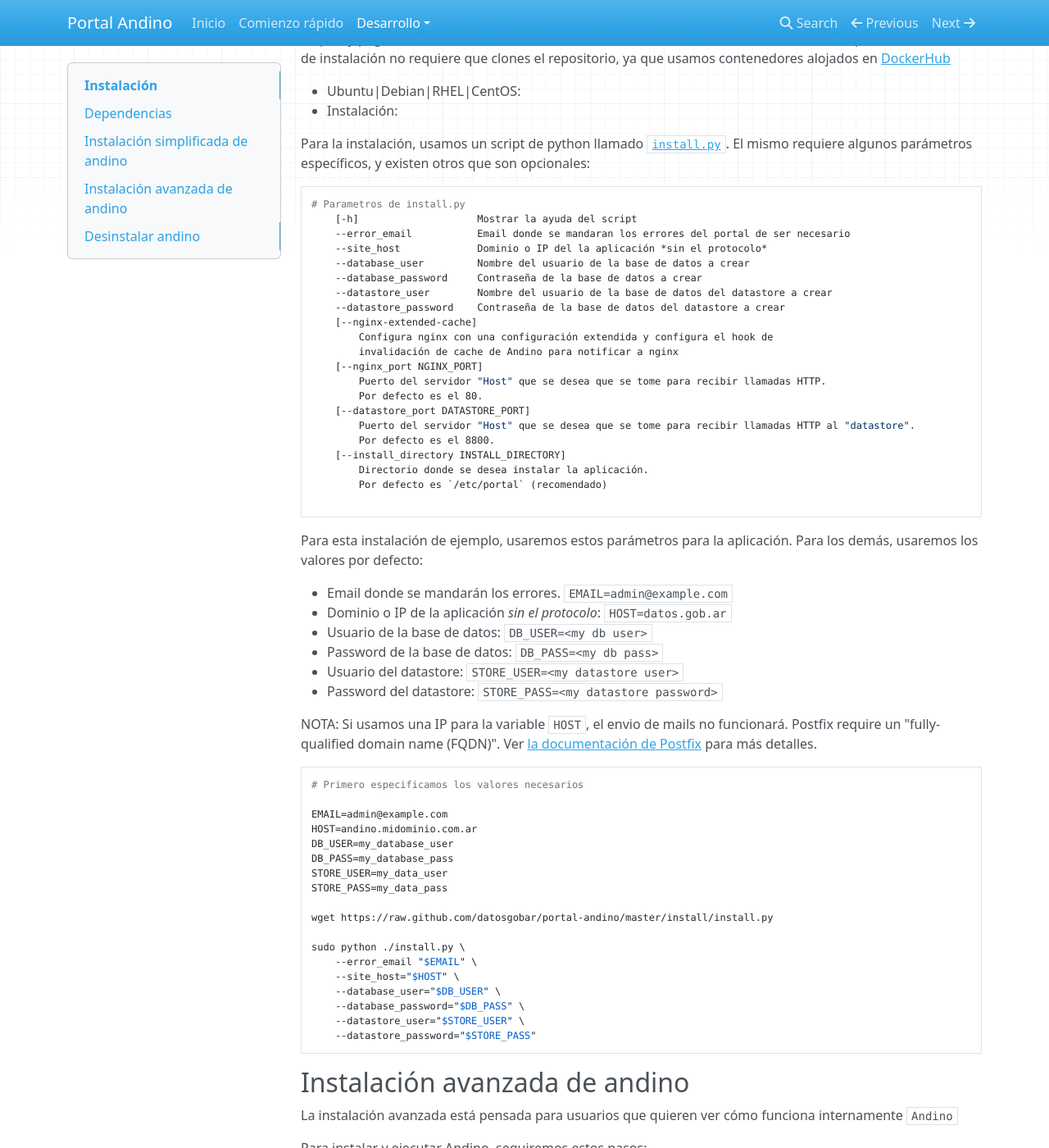
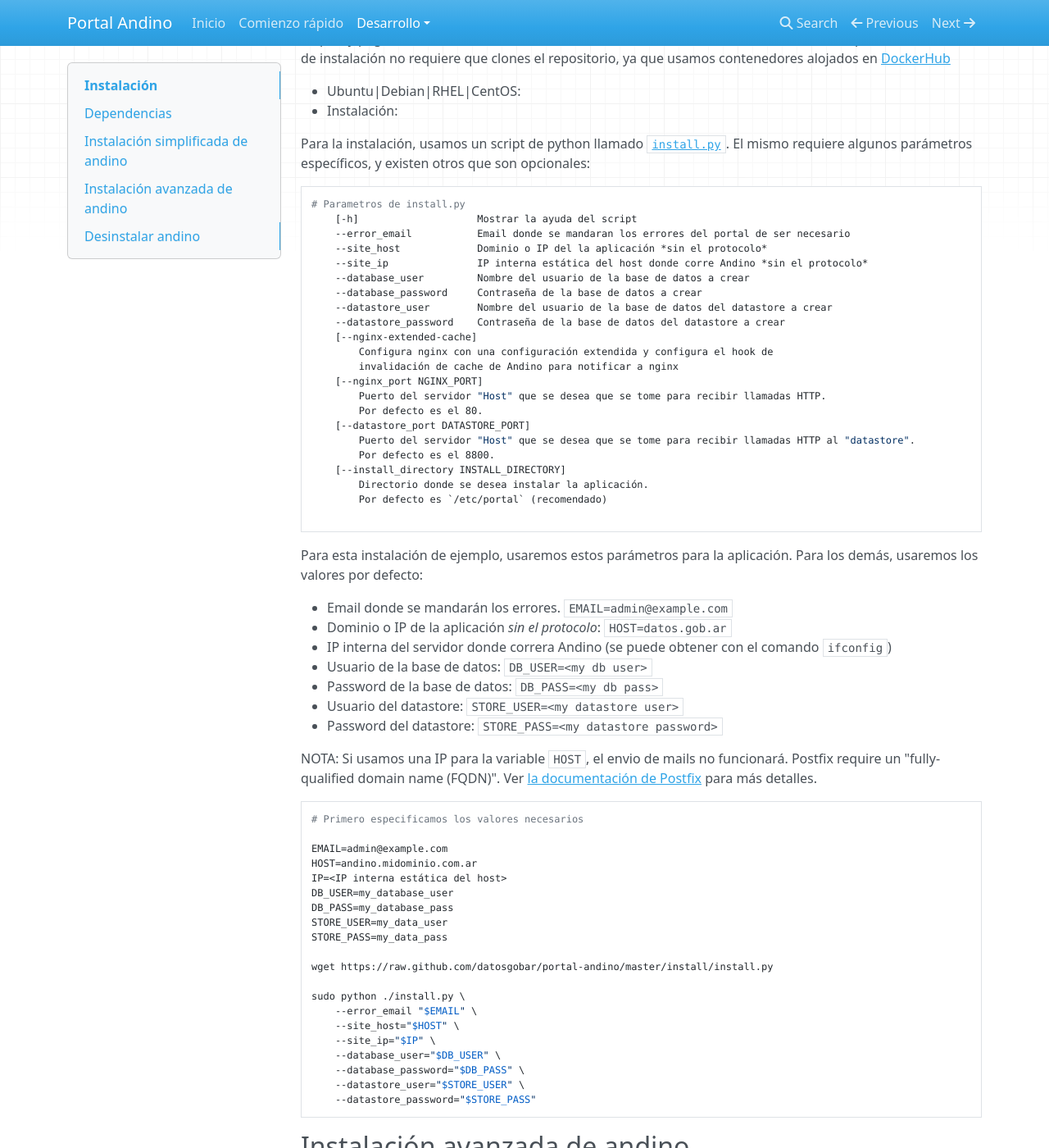
Before and after one commit to datosgobar/portal-andino, an MkDocs documentation site: the page built from docs/developers/install.md, in a window 1280 px wide and 1400 px high, scrolled down 664 px. Shown: the whole window at 82% size. Built offline with MkDocs 1.6.1, drawn with Linux system fonts in a browser that asks for light colours; nearby versions of some CDN libraries; old or Windows-style settings are respelled for this version of MkDocs.

Commit message:
Primer version de las modificaciones para soportar redireccion de trafico SSL al host de docker

```diff
--- a/docs/developers/install.md
+++ b/docs/developers/install.md
@@ -47,6 +47,7 @@ El mismo requiere algunos parámetros específicos, y existen otros que son opci
     [-h]                    Mostrar la ayuda del script
     --error_email           Email donde se mandaran los errores del portal de ser necesario
     --site_host             Dominio o IP del la aplicación *sin el protocolo*
+    --site_ip               IP interna estática del host donde corre Andino *sin el protocolo*
     --database_user         Nombre del usuario de la base de datos a crear
     --database_password     Contraseña de la base de datos a crear
     --datastore_user        Nombre del usuario de la base de datos del datastore a crear
@@ -71,6 +72,7 @@ Para los demás, usaremos los valores por defecto:
 
 + Email donde se mandarán los errores. `EMAIL=admin@example.com`
 + Dominio o IP de la aplicación _sin el protocolo_: `HOST=datos.gob.ar`
++ IP interna del servidor donde correra Andino (se puede obtener con el comando `ifconfig`)
 + Usuario de la base de datos: `DB_USER=<my db user>`
 + Password de la base de datos: `DB_PASS=<my db pass>`
 + Usuario del datastore: `STORE_USER=<my datastore user>`
@@ -85,6 +87,7 @@ Ver [la documentación de Postfix](http://www.postfix.org/postconf.5.html#myhost
 
 EMAIL=admin@example.com
 HOST=andino.midominio.com.ar
+IP=<IP interna estática del host>
 DB_USER=my_database_user
 DB_PASS=my_database_pass
 STORE_USER=my_data_user
@@ -95,6 +98,7 @@ wget https://raw.github.com/datosgobar/portal-andino/master/install/install.py
 sudo python ./install.py \
     --error_email "$EMAIL" \
     --site_host="$HOST" \
+    --site_ip="$IP" \
     --database_user="$DB_USER" \
     --database_password="$DB_PASS" \
     --datastore_user="$STORE_USER" \
--- a/latest.yml
+++ b/latest.yml
@@ -32,6 +32,8 @@ services:
         - portal-network
       environment:
         - TZ
+      extra_hosts:
+        - "${SITE_HOST}:${SITE_IP}"
     db:
       container_name: andino-db
       image: postgres:9.5
```
Also changed, not shown: docs/developers/tests.md (+1 -1 lines), 4 other files.
